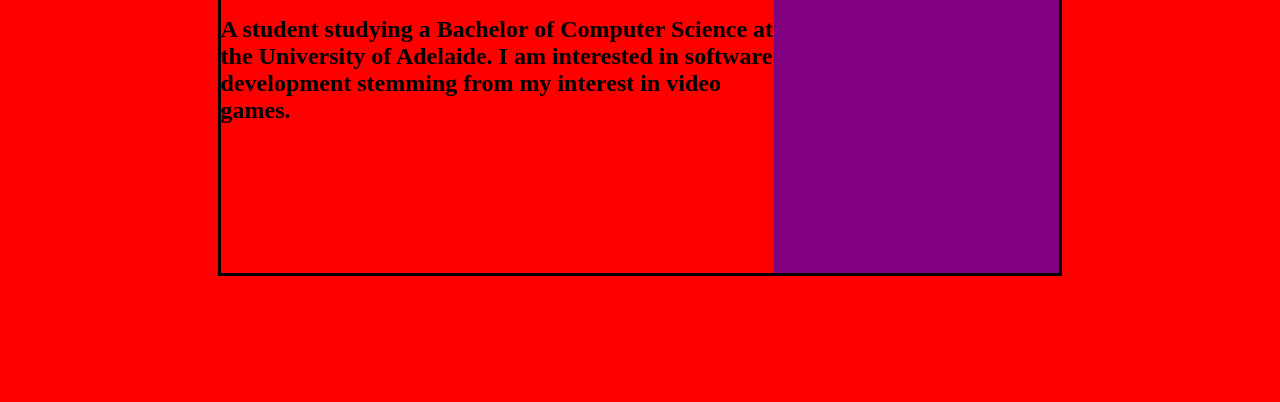
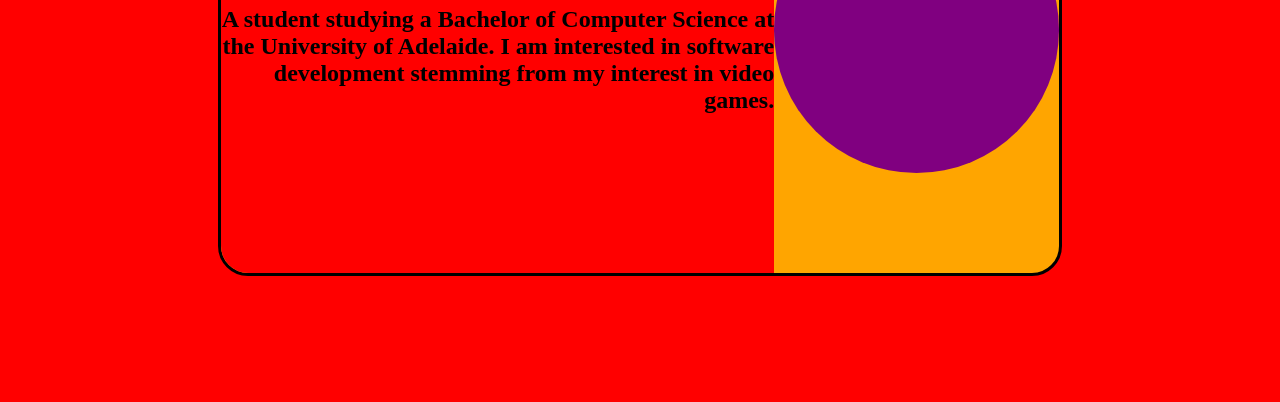
Before and after one commit to AustinH-adl/Portfolio, a plain HTML site: page index.html in a window 1280 px wide. Shown: the part 398-800 px from the top of the page. Drawn offline with Linux system fonts and the light colour scheme.

Commit message:
Layout changes with text alignment

```diff
--- a/Styling.css
+++ b/Styling.css
@@ -40,13 +40,19 @@
 }
 
 .hero {
-    background-color: orange; width: 66%; height:66%; border: 3px solid black;  display:flex; justify-content: center; align-items: center;
+    background-color: orange; width: 66%; height:66%; border: 3px solid black;  display:flex; justify-content: center; align-items: center; border-radius: 30px; overflow: hidden;
 }
 
 .heroLeft {
     background-color: red; width: 66%; height: 100%; display: flex; flex-direction: column; justify-content: center; text-align: left;
 }
 
+.heroText {
+    text-align: right;
+}
+
 .heroRight {
-    background-color: purple; width: 34%; height: 100%; /*Make the height dynamic with the screen height with JS*/
+    background-color: purple; width: 34%; aspect-ratio: 1/1; border-radius: 50%;
+    /*Make the height dynamic with the screen height with JS
+    This was done with CSS aspect ratio*/
 }
--- a/index.html
+++ b/index.html
@@ -30,11 +30,13 @@
         <div class="heroPage borders">
             <div class="hero">
                 <div class="heroLeft borders">
-                    <h1> Hi, I'm Austin Huppatz, </h1>
-                    <h2>
-                        A student studying a Bachelor of Computer Science at the University of Adelaide.
-                        I am interested in software development stemming from my interest in video games.
-                    </h2> <!--Change the intro-->
+                    <div class="heroText borders">
+                        <h1> Hi, I'm Austin Huppatz, </h1>
+                        <h2>
+                            A student studying a Bachelor of Computer Science at the University of Adelaide.
+                            I am interested in software development stemming from my interest in video games.
+                        </h2> <!--Change the intro-->
+                    </div>
                 </div>
 
                 <div class="heroRight borders">
```
